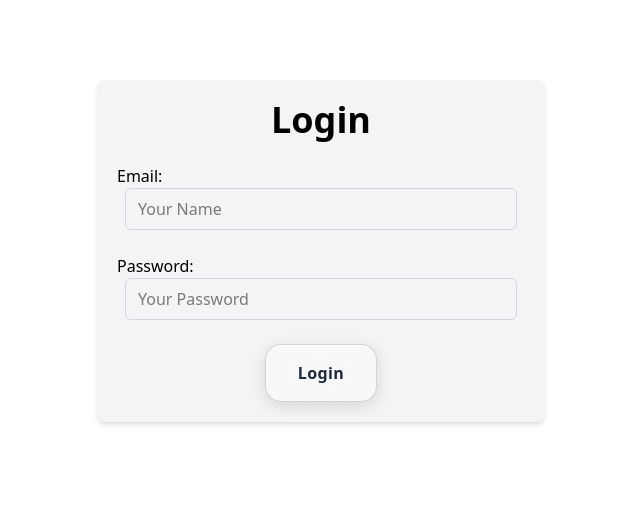
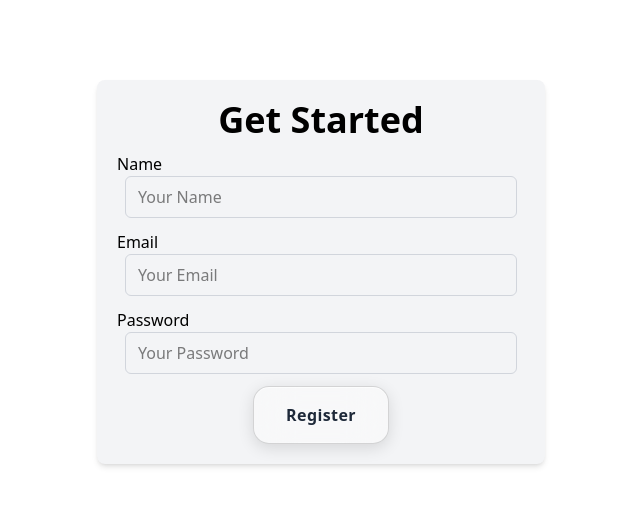
Before and after one commit to aitezazdev/collaborative-study-platform, a React (Vite) app in the folder frontend/: page /register in a window 1280 px wide. Shown: the top 506 px of the page, without its empty margins (319-959 px from the left). Built offline with nearby package versions, Linux system fonts and the light colour scheme; no server answers.

Commit message:
routes setup for auth

```diff
--- a/frontend/src/App.jsx
+++ b/frontend/src/App.jsx
@@ -1,11 +1,31 @@
 import Login from "./components/Login";
 import Register from "./components/Register";
+import { Route, Routes, Navigate } from 'react-router-dom';
+import { useSelector } from "react-redux";
+import HomePage from "./pages/HomePage";
 
 function App() {
+
+  const getToken = () => {
+    return localStorage.getItem("token");
+  }
+  const token = getToken();
   return (
-    <>
-      <Login />
-    </>
+    <Routes>
+      <Route
+        path="/"
+        element={token ? <HomePage /> : <Navigate to="/login" />}
+      />
+
+      <Route
+        path="/login"
+        element={!token ? <Login /> : <Navigate to="/" />}
+      />
+      <Route
+        path="/register"
+        element={!token ? <Register /> : <Navigate to="/" />}
+      />
+    </Routes>
   );
 }
 
--- a/frontend/src/components/Login.jsx
+++ b/frontend/src/components/Login.jsx
@@ -32,7 +32,7 @@ const Login = () => {
   return (
     <div className="p-5 bg-gray-100 shadow-md rounded-lg max-w-md mx-auto mt-20">
       <h2 className="text-center text-4xl font-semibold">Login</h2>
-      <form onSubmit={handleSubmit}>
+      <form  onSubmit={handleSubmit}>
         <div className="my-6 flex flex-col">
           <label htmlFor="email">Email:</label>
           <input
--- a/frontend/src/components/Register.jsx
+++ b/frontend/src/components/Register.jsx
@@ -36,7 +36,7 @@ const Register = () => {
   return (
     <div className="p-5 bg-gray-100 shadow-md rounded-lg max-w-md mx-auto mt-20">
       <h2 className="text-center text-4xl font-semibold">Get Started</h2>
-      <form action="" onSubmit={handleSubmit}>
+      <form  onSubmit={handleSubmit}>
         <div className="my-3 flex flex-col">
           <label htmlFor="name">Name</label>
           <input
--- a/frontend/src/main.jsx
+++ b/frontend/src/main.jsx
@@ -4,12 +4,15 @@ import './index.css'
 import App from './App.jsx'
 import { Provider } from 'react-redux'
 import store from './redux/store.js'
+import { BrowserRouter } from 'react-router-dom'
 
 createRoot(document.getElementById('root')).render(
 
   <StrictMode>
     <Provider store={store}>
-    <App />
+      <BrowserRouter>
+        <App />
+      </BrowserRouter>
     </Provider>
   </StrictMode>,
 )
--- /dev/null
+++ b/frontend/src/pages/HomePage.jsx
@@ -0,0 +1,11 @@
+import React from 'react'
+
+const HomePage = () => {
+  return (
+    <div>
+      <h1>homee</h1>
+    </div>
+  )
+}
+
+export default HomePage
--- a/frontend/src/redux/slices/authSlice.js
+++ b/frontend/src/redux/slices/authSlice.js
@@ -56,7 +56,7 @@ const authSlice = createSlice({
       .addCase(registerUser.fulfilled, (state, action) => {
         state.loading = false;
         state.user = action.payload.user;
-        state.token = action.payload.token;
+        state.token = localStorage.setItem("token", action.payload.token);
         state.error = null;
       })
       .addCase(registerUser.rejected, (state, action) => {
@@ -72,7 +72,7 @@ const authSlice = createSlice({
       .addCase(loginUser.fulfilled, (state, action) => {
         state.loading = false;
         state.user = action.payload.user;
-        state.token = action.payload.token;
+        state.token = localStorage.setItem("token", action.payload.token);
         state.error = null;
       })
       .addCase(loginUser.rejected, (state, action) => {
```
Also changed, not shown: 1 other file (tests, documents, lock files or other folders).
